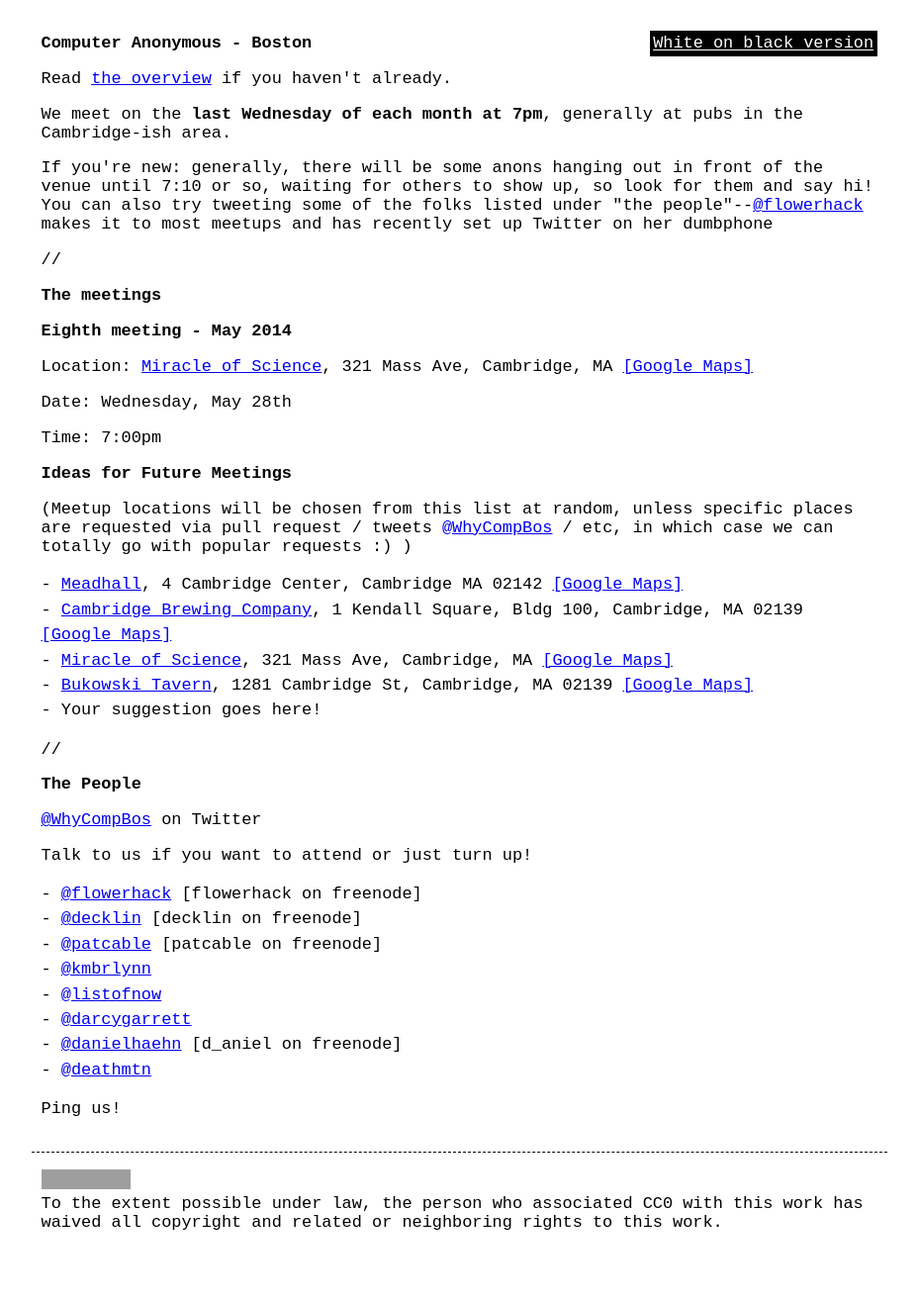
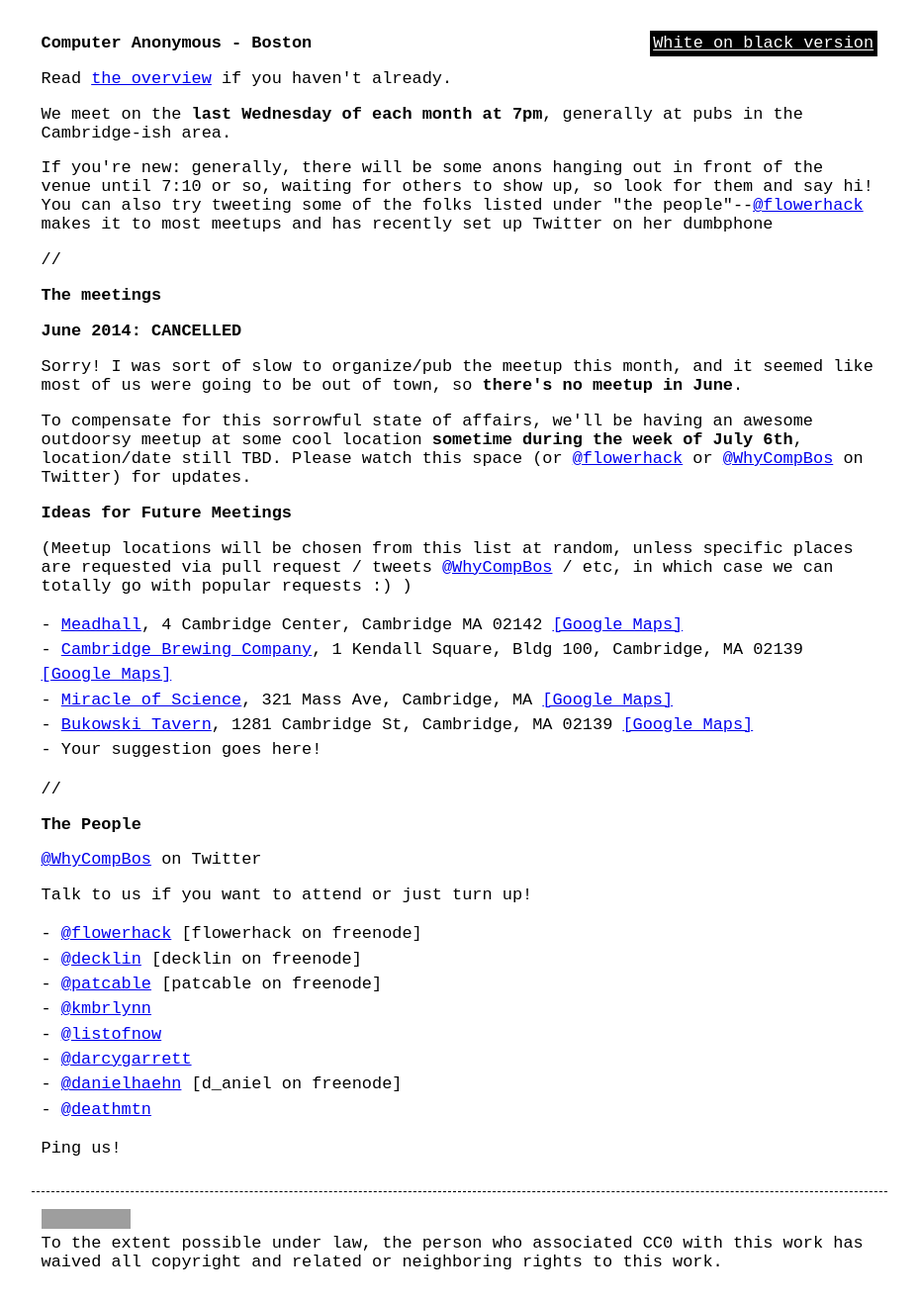
Before and after one commit to computeranonymous/computer, a Jekyll site: the page built from us_boston.html, in a window 1280 px wide. Shown: the whole page at 99% size, without its empty margins (176-1104 px from the left). Built offline with Jekyll 4.4.1, drawn with Linux system fonts in a browser that asks for light colours; before the commit the page ends 1278 px from its top, so only the background shows below that; grey boxes are pictures that could not be loaded.

Commit message:
Cancel June meetup

```diff
--- a/us_boston.html
+++ b/us_boston.html
@@ -9,11 +9,9 @@
     <p>//</p>
 
     <h2>The meetings</h2>
-    <h3>Eighth meeting - May 2014</h3>
-    <p>Location:  <a href="http://www.miracleofscience.us/">Miracle of Science</a>, 321 Mass Ave, Cambridge, MA <a href="https://www.google.com/maps/place/Miracle+of+Science+Bar+%26+Grill/@42.362535,-71.09862,17z/data=!3m1!4b1!4m2!3m1!1s0x89e37754c1bdac55:0x4a75302b49575546">[Google Maps]</a></p>
-
-    <p>Date: Wednesday, May 28th</p>
-    <p>Time: 7:00pm </p>
+    <h3>June 2014: CANCELLED</h3>
+    <p>Sorry!  I was sort of slow to organize/pub the meetup this month, and it seemed like most of us were going to be out of town, so <b>there's no meetup in June</b>.</p>
+    <p>To compensate for this sorrowful state of affairs, we'll be having an awesome outdoorsy meetup at some cool location <b>sometime during the week of July 6th</b>, location/date still TBD.  Please watch this space (or <a href="https://twitter.com/flowerhack">@flowerhack</a> or <a href="https://twitter.com/WhyCompBos">@WhyCompBos</a> on Twitter) for updates.</p>
 
     <h3>Ideas for Future Meetings</h3>
     <p>(Meetup locations will be chosen from this list at random, unless specific places are requested via pull request / tweets <a href="https://twitter.com/WhyCompBos">@WhyCompBos</a> / etc, in which case we can totally go with popular requests :) )</p>
```
